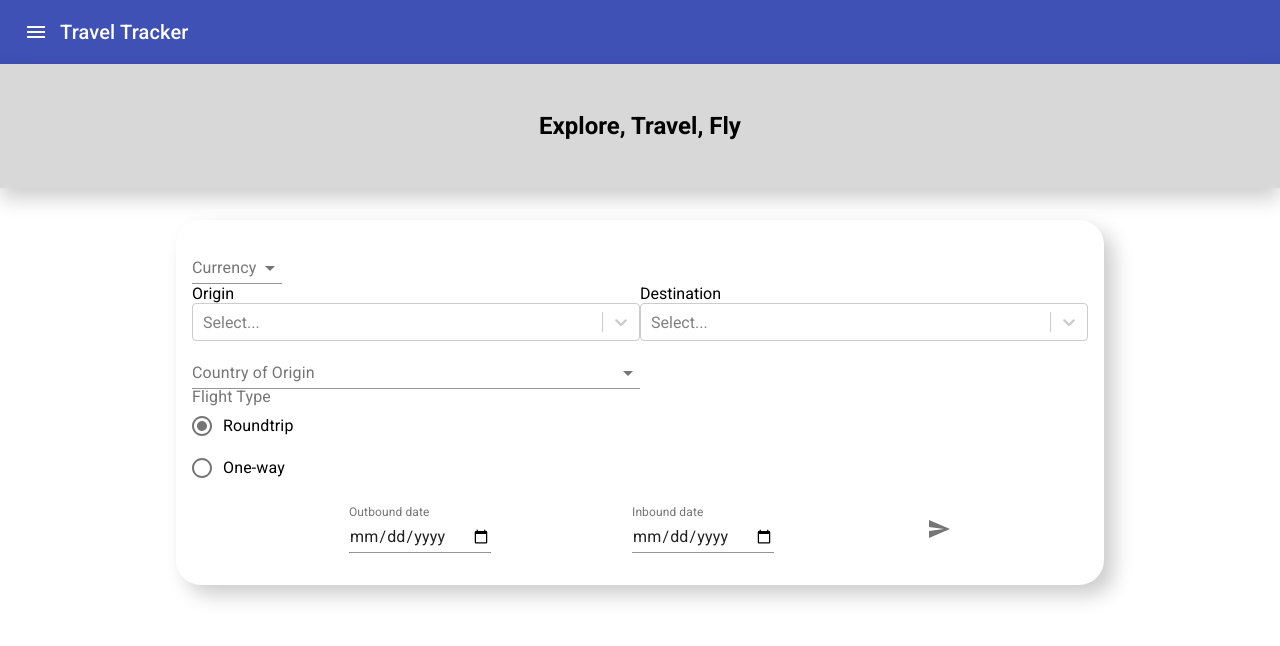
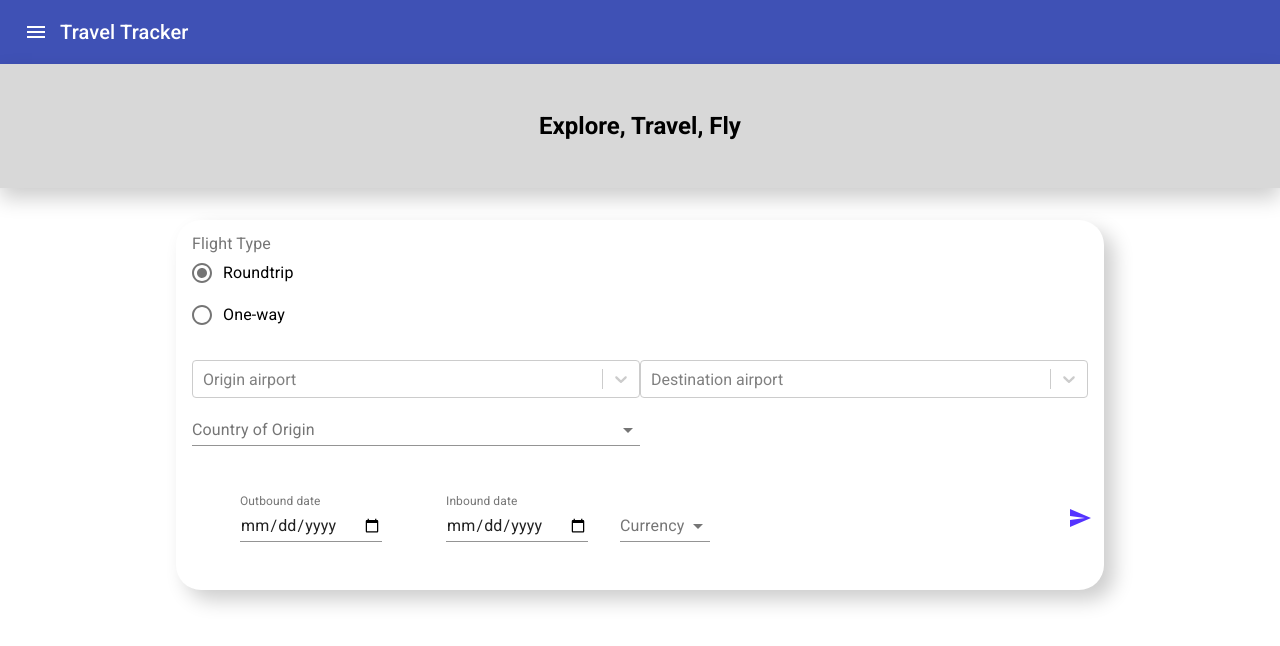
Before and after one commit to RealJasomo/TravelSummit, a React (Create React App) app: page / in a window 1280 px wide. Shown: the top 646 px of the page. Built offline with nearby package versions, Linux system fonts and the light colour scheme; no server answers; the HTML template or start-up script is replaced by a standard one.

Commit message:
Re arranged selectors + new interfaces

```diff
--- a/src/components/Home.tsx
+++ b/src/components/Home.tsx
@@ -46,17 +46,16 @@ export default class Home extends Component<{}, StateWrapper<HomeState>> {
         }
     }
 
-    loadOptions = async (query: string) => {
-        const airports: Airport[] = await  Axios.get(
+    loadOptions = (query: string) => {
+        return Axios.get(
                 `${process.env.REACT_APP_API_URL}/autosuggest/v1.0/${this.state.country?.Code ?? 'US'}/${this.state.currency?.Code ?? 'USD'}/en-US/`
                 ,{
                     headers: apiHeader,
                     params: { query }
-                }).then(res => res.data.Places);
-        return airports.map(airport => ({
+                }).then(res => res.data.Places).then((airports : Airport[]) => airports.map(airport => ({
             label: `${airport.PlaceId} - ${airport.PlaceName}`,
             value: JSON.stringify(airport)
-        }));
+        })));
     }
 
     handleCountryChange = (_: React.ChangeEvent<{}>, country: Country | null) => {
@@ -110,25 +109,25 @@ export default class Home extends Component<{}, StateWrapper<HomeState>> {
                     <h1>Explore, Travel, Fly</h1>
                 </section>
                 <section id={styles.dateSelector}>
+                    <div className={styles.flightType}>
+                        <span id="error" className={styles.error} >{this.state.error?.message.join(',')}</span>
+                        <FormControl component="fieldset">
+                            <FormLabel component="legend">Flight Type</FormLabel>
+                            <RadioGroup aria-label="flight-type" name="flight-type" value={this.state.roundtrip} onChange={this.handleFlightType}>
+                                <FormControlLabel value={true} control={<Radio color="default" />} label="Roundtrip"/>
+                                <FormControlLabel value={false} control={<Radio color="default" />} label="One-way"/>
+                            </RadioGroup>
+                        </FormControl>
+                    </div>
                 <section id={styles.locations}>
                     <MarketContext.Consumer>
                         {market =>
                         (<div className={styles.location}>
-                             <CurrencyContext.Consumer>
-                                {currencies => <Autocomplete style={{width: '10ch'}}
-                                    id="currency-selector"
-                                    className={styles.selector}
-                                    options={currencies.Currencies}
-                                    getOptionLabel={(option) => option.Code}
-                                    renderInput={(params) => <TextField {...params} label="Currency" />}
-                                    onChange={this.handleCurrencyChange}
-                                />}
-                            </CurrencyContext.Consumer>
                             <div className={styles.locationSelect}>
                             {["Origin", "Destination"].map(source => (
                             <div key={source}>
-                                <p>{source}</p>
                                 <AsyncSelect
+                                    placeholder={`${source} airport`}
                                     cachedOptions
                                     loadOptions={this.loadOptions}
                                     onChange={(value, action) => {
@@ -154,16 +153,9 @@ export default class Home extends Component<{}, StateWrapper<HomeState>> {
                         </div>)}
                     </MarketContext.Consumer>
                     </section>
-                    <span id="error" className={styles.error} >{this.state.error?.message.join(',')}</span>
-                    <FormControl component="fieldset">
-                        <FormLabel component="legend">Flight Type</FormLabel>
-                        <RadioGroup aria-label="flight-type" name="flight-type" value={this.state.roundtrip} onChange={this.handleFlightType}>
-                            <FormControlLabel value={true} control={<Radio color="default" />} label="Roundtrip"/>
-                            <FormControlLabel value={false} control={<Radio color="default" />} label="One-way"/>
-                        </RadioGroup>
-                    </FormControl>
                     <div className={styles.dates}>
                         <TextField
+                            className={styles.date}
                             label="Outbound date"
                             type="date"
                             InputLabelProps={{
@@ -173,6 +165,7 @@ export default class Home extends Component<{}, StateWrapper<HomeState>> {
                             value={this.state.outbound}
                         />
                         {this.state.roundtrip&&<TextField
+                            className={styles.date}
                             label="Inbound date"
                             type="date"
                             InputLabelProps={{
@@ -181,6 +174,17 @@ export default class Home extends Component<{}, StateWrapper<HomeState>> {
                             onChange={this.handleDateChange('inbound')}
                             value={this.state.inbound}
                         />}
+                        <CurrencyContext.Consumer>
+                                {currencies => <Autocomplete style={{width: '10ch', margin: '1rem 0'}}
+                                    id="currency-selector"
+                                    className={styles.selector}
+                                    options={currencies.Currencies}
+                                    getOptionLabel={(option) => option.Code}
+                                    renderInput={(params) => <TextField {...params} label="Currency" />}
+                                    onChange={this.handleCurrencyChange}
+                                />}
+                            </CurrencyContext.Consumer>
+                        <span style={{flexGrow: 1}}/>
                         <IconButton className={styles.submit}>
                             <SendIcon/>
                         </IconButton>
--- a/src/css/home.module.css
+++ b/src/css/home.module.css
@@ -35,11 +35,14 @@
 .dates{
     display: flex;
     flex-direction: row;
-    justify-content: space-evenly;
+    align-items: center ;
     margin: 1rem;
     width: 100%;
 }
 
+.date {
+    margin: 0 2rem !important;
+}
 
 #header{
     background: #D8D8D8;
@@ -53,8 +56,9 @@
 }
 
 .submit{
-    margin: 0 auto;
-    color: #5433FF;
+    justify-self: flex-end;
+    margin-right: 2rem;
+    color: #5433FF !important;
 }
 
 .locationSelect{
@@ -65,4 +69,16 @@
 
 #locations{
     width: 100%;
+    margin-bottom: 1rem;
 }
+
+.flightType {
+    margin-bottom: 1.5rem;
+}
+
+
+@media only screen and (max-width: 600px){
+    .dates{
+        flex-direction: column;
+    }
+}
```
Also changed, not shown: src/interfaces/index.tsx (+22 -0 lines).
